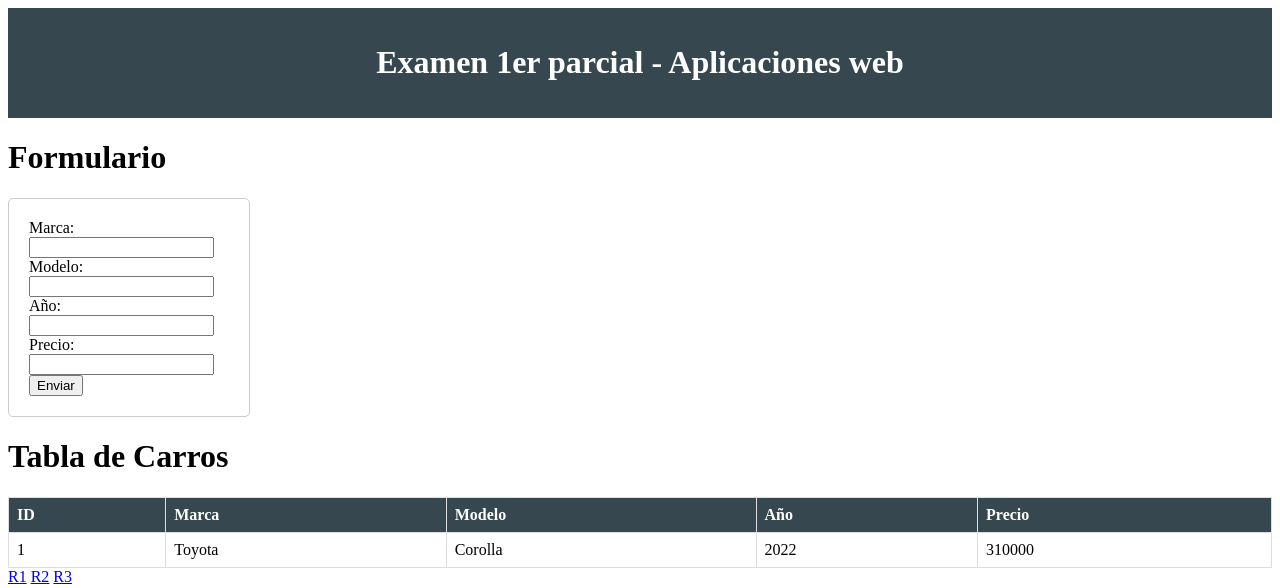
After one commit to leo028-SC/AW_TIID222, a PHP site: page /Examen1er/Examen.php in a window 1280 px wide. The commit adds this page. Shown: the top 588 px of the page. Run offline with PHP 8.4, Linux system fonts and the light colour scheme; data that the repository does not hold is empty; grey boxes are pictures that could not be loaded.

Commit message:
Examen Primer parcial

```diff
--- a/CRUD/Conexio.php
+++ b/CRUD/Conexio.php
@@ -1,6 +1,6 @@
 <?php
 /* creacion de funcion llamada conectar*/
-/*Funcu¿ion -> Bloque de codigo que podemos mandar llamar cuando queramos */
+/*Funcuion -> Bloque de codigo que podemos mandar llamar cuando queramos */
 
 function conectar(){
     /*Infomacion del servidor */
--- /dev/null
+++ b/Examen1er/Conexión.php
@@ -0,0 +1,19 @@
+<?php
+
+function conectar(){
+
+    $host="localhost";
+    $user="root";
+    $pass="";
+
+
+    $db="AW_examen";
+
+    $conn=mysqli_connect($host, $user, $pass, $db);
+
+    mysqli_select_db($conn, $db);
+    return $conn;
+}
+
+
+?>
--- /dev/null
+++ b/Examen1er/Examen.php
@@ -0,0 +1,93 @@
+<?php
+
+include("conexión.php");
+
+$conn = conectar();
+
+$sql = "SELECT * FROM carros";
+
+$query=mysqli_query($conn, $sql);
+?>
+
+<!DOCTYPE html>
+<html lang="en">
+<head>
+    <meta charset="UTF-8">
+    <meta name="viewport" content="width=device-width, initial-scale=1.0">
+    <title>Document</title>
+</head>
+<body>
+<div class = "contenedor" >
+<header style="background-color: #37474f; color: white; padding: 15px; text-align: center;">
+    <h1>Examen 1er parcial - Aplicaciones web</h1>
+</header>
+<div>
+    <h1>Formulario</h1>
+    <div>
+    <form style= "border: 1px solid #ccc; padding: 20px; border-radius: 5px; max-width: 200px;"action="insertar.php" method="POST">
+    <label for="marca">Marca:</label>
+    <input type="text" id="marca" name="marca">
+    <label for="modelo">Modelo:</label>
+    <input type="text" id="modelo" name="modelo">
+    <label for="año">Año:</label>
+    <input type="text" id="año" name="año">
+    <label for="precio">Precio:</label>
+    <input type="text" id="precio" name="precio">
+    <input type="submit" value="Enviar">
+</div>
+
+</div>
+<div  style="margin-left: auto; margin-right: 0;">
+<h1>Tabla de Carros</h1>
+<table style="width: 100%; border-collapse: collapse; text-align: left; margin-left: auto; margin-right: 0;">
+<thead>
+    <tr style="background-color: #37474f; color: white;">
+    <th style="padding: 8px; border: 1px solid #ddd;">ID</th>
+    <th style="padding: 8px; border: 1px solid #ddd;">Marca</th>
+    <th style="padding: 8px; border: 1px solid #ddd;">Modelo</th>
+    <th style="padding: 8px; border: 1px solid #ddd;">Año</th>
+    <th style="padding: 8px; border: 1px solid #ddd;">Precio</th>
+    </tr>
+</thead>
+<tbody>
+
+        <?php
+        while($row=mysqli_fetch_array($query)){
+        ?>
+        <tr>
+            <td><?php echo $row['Marca']?></td>
+            <td><?php echo $row['Modelo']?></td>
+            <td><?php echo $row['Año']?></td>
+            <td><?php echo $row['Precio']?></td>
+            <td>
+        </tr>
+        <?php
+        }
+        ?>
+    <tbody>
+<tbody>
+    <tr>
+    <td style="padding: 8px; border: 1px solid #ddd;">1</td>
+    <td style="padding: 8px; border: 1px solid #ddd;">Toyota</td>
+    <td style="padding: 8px; border: 1px solid #ddd;">Corolla</td>
+    <td style="padding: 8px; border: 1px solid #ddd;">2022</td>
+    <td style="padding: 8px; border: 1px solid #ddd;">310000</td>
+    </tr>
+</tbody>
+</table>
+</div>
+<a href="Creamos nuevo repositorio en GitHub.pdf" target="_blank">R1</a>
+<a href="introduccion a php.pdf" target="_blank">R2</a>
+<a href="R3.pdf" target="_blank">R3</a>
+
+<div>
+    <footer style="background-color: #263238; color: white; text-align: center; padding: 10px; margin-top: 10px;">
+        <img src="descarga.jpg" alt="">
+    <h1>Leonardo Octavio suarez Cocilion</h1>
+    <p style="margin: 0; font-size: 14px;">En estos 4 cuatrimestres me ha costado mucho trabajo, pero he aprendido mucho.</p>
+</footer>
+</div>
+</div>
+
+</body>
+</html>
```
Also changed, not shown: Examen1er/insertar.php (added, +27 -0 lines), Manual.html (added, +89 -0 lines), 3 other files.
